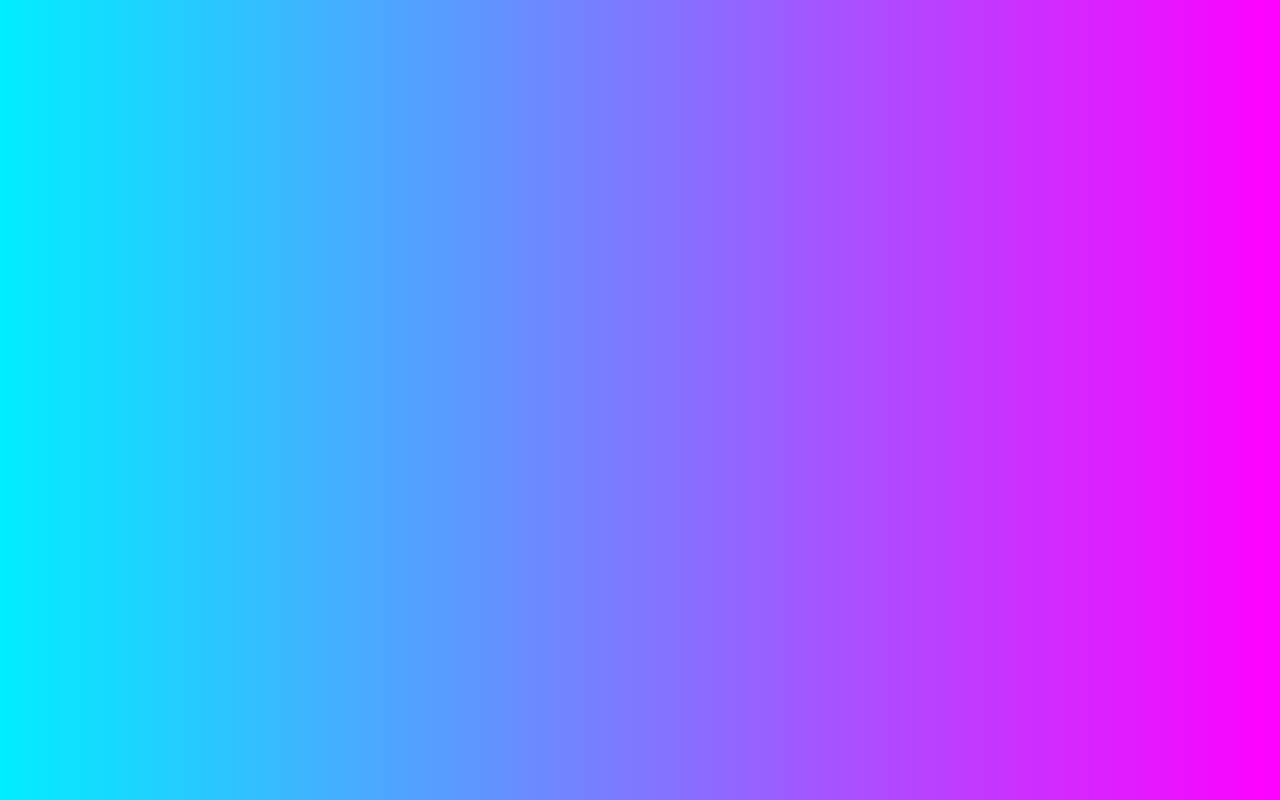
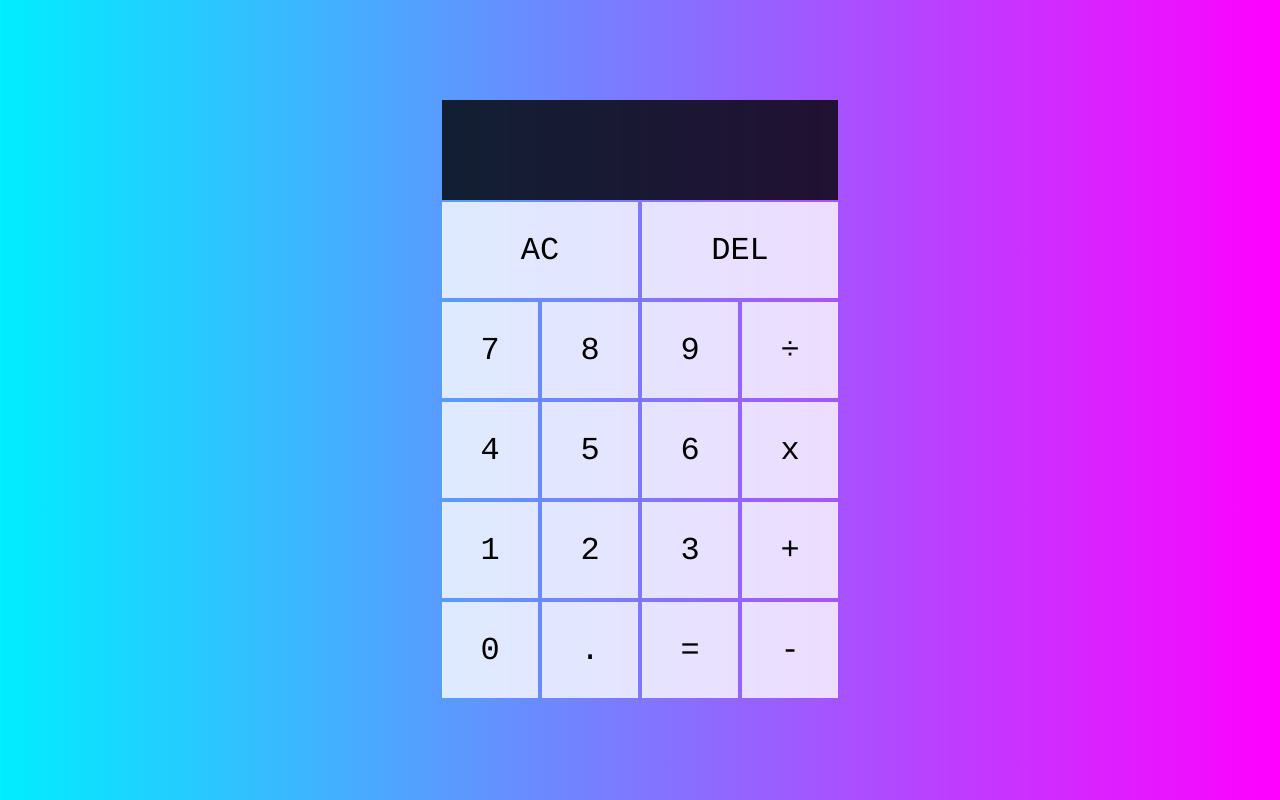
Before and after one commit to hrishavgl/calculator, a plain HTML site: page index.html in a window 1280 px wide. Drawn offline with Linux system fonts and the light colour scheme.

Commit message:
made basic structure

```diff
--- a/index.html
+++ b/index.html
@@ -12,7 +12,35 @@
 </head>
 
 <body>
+    <div class="grid">
+        <div class="output">
+            <div class="previous"></div>
+            <div class="current"></div>
+        </div>
 
+        <button class="double">AC</button>
+        <button class="double">DEL</button>
+
+        <button>7</button>
+        <button>8</button>
+        <button>9</button>
+        <button>÷</button>
+
+        <button>4</button>
+        <button>5</button>
+        <button>6</button>
+        <button>x</button>
+
+        <button>1</button>
+        <button>2</button>
+        <button>3</button>
+        <button>+</button>
+
+        <button>0</button>
+        <button>.</button>
+        <button>=</button>
+        <button>-</button>
+    </div>
 </body>
 
 </html>
--- a/style.css
+++ b/style.css
@@ -1,9 +1,50 @@
 * {
     box-sizing: border-box;
+    font-family: Courier, sans-serif;
 }
 
 body {
-    margin: 0x;
+    margin: 0px;
     padding: 0px;
     background: linear-gradient(to right, #00eeff, #ff00ff);
 }
+
+
+.grid {
+    display: grid;
+    justify-content: center;
+    align-content: center;
+    min-height: 100vh;
+    grid-template-columns: repeat(4, 100px);
+    grid-template-rows: repeat(5, 100px) minmax(100px, auto);
+
+}
+
+.grid button {
+    cursor: pointer;
+    font-size: 2rem;
+    background-color: #ffffffcc;
+    border: 0px;
+    margin: 2px;
+}
+
+.grid button:hover {
+    background-color: #ffffffaa;
+}
+
+.double {
+    grid-column: span 2;
+}
+
+.output {
+    grid-column: 1 / -1;
+    background-color: #000000cc;
+    display: flex;
+    flex-direction: column;
+    align-items: flex-end;
+    justify-content: space-around;
+    padding: 10px;
+    word-wrap: break-word;
+    word-break: break-all;
+    margin: 0px 2px;
+}
```
